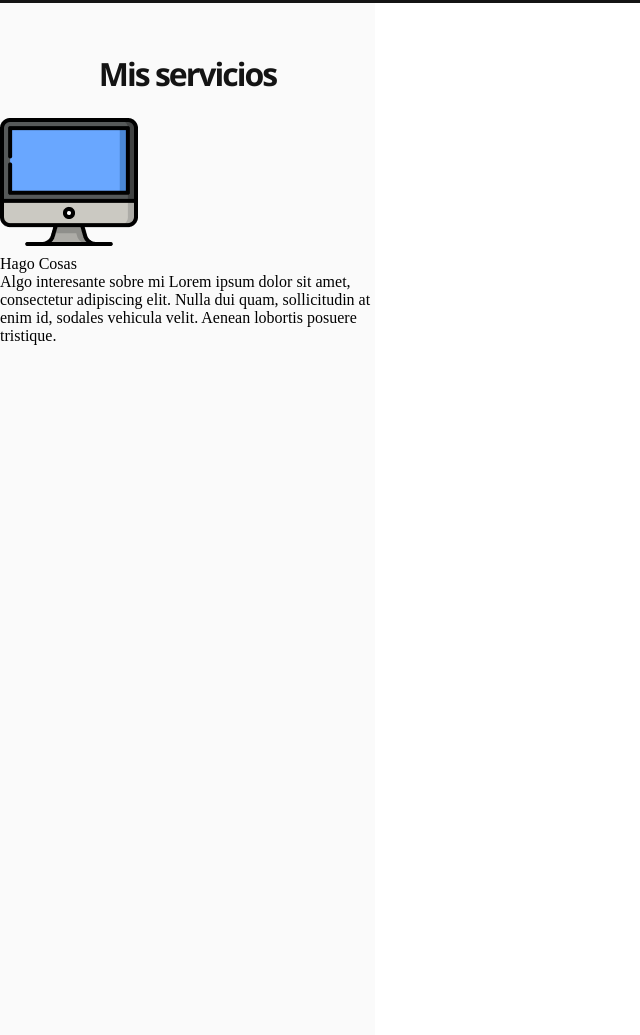
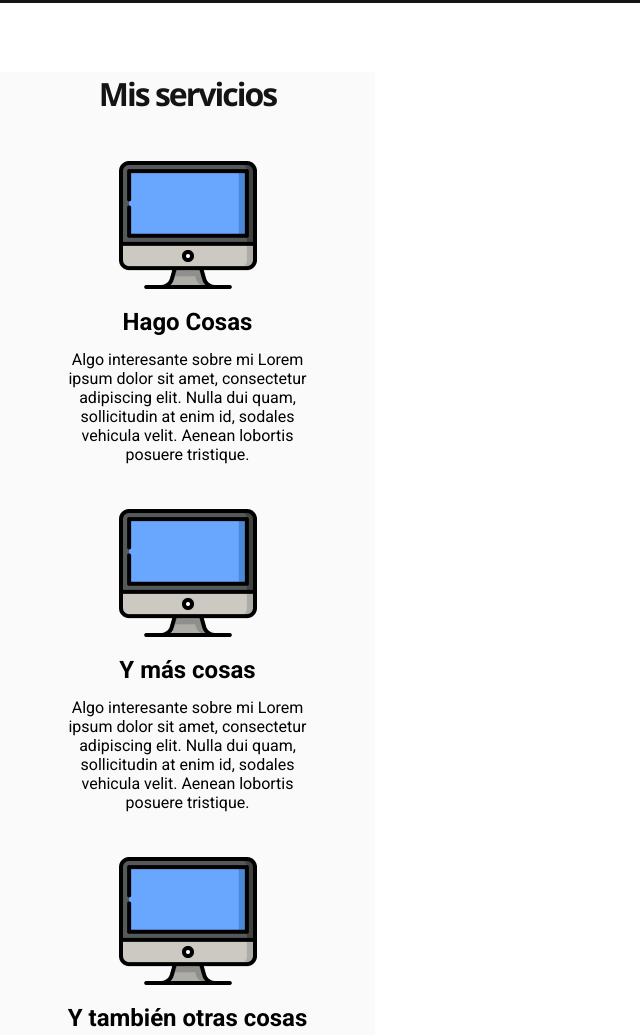
Before and after one commit to YasKetchup/maquetando-un-portfolio, a plain HTML site: page index.html in a window 1280 px wide. Shown: the part 1161-2196 px from the top of the page, without its empty margins (0-640 px from the left). Drawn offline with nearby package versions, Linux system fonts and the light colour scheme.

Commit message:
terminando section 3, quedan detalles de margenes

```diff
--- a/index.css
+++ b/index.css
@@ -63,15 +63,11 @@ body {
 }
 
 .subtitulo {
-  padding: 0 52px;
   height: 44px;
-  padding: 55px;
   font-family: "Open Sans";
   font-weight: 700;
-  color: #fafafa;
   font-size: 32px;
   letter-spacing: -2px;
-  line-height: 100%;
   text-align: center;
 }
 
@@ -105,14 +101,45 @@ body {
   background-color: #fafafa;
   width: 375px;
   height: 1375px;
+  margin-top: 69px;
 }
 
 .contenedor_section3 {
+  height: 100%;
 }
 
 .subtitulo {
   color: #141414;
+  width: 100%;
+}
+
+.elemento_section3 {
+  display: block;
+  font-family: "Roboto";
+  margin: 0 52px;
 }
 
 .img_section3 {
+  margin-top: 40px;
+  display: block;
+  margin-left: auto;
+  margin-right: auto;
 }
+
+.subtitulo2_contenedor {
+  width: 100%;
+  margin-top: ;
+}
+
+.subtitulo2 {
+  text-align: center;
+  margin: 14px auto;
+  font-weight: 700;
+  font-size: 24px;
+}
+
+.cuerpo {
+  font-size: 16px;
+  font-weight: 400;
+  text-align: center;
+}
--- a/index.html
+++ b/index.html
@@ -57,7 +57,26 @@
           <div class="subcontenedor_section3">
             <div class="elemento_section3">
               <img class="img_section3" src="./images/desktop 1.png" alt="Compu">
-              <div class="subtitulo2">Hago Cosas</div>
+              <div class="subtitulo2_contenedor">
+                <div class="subtitulo2">Hago Cosas</div>
+              </div>
+
+              <div class="cuerpo">Algo interesante sobre mi Lorem ipsum dolor sit amet, consectetur adipiscing elit. Nulla dui quam, sollicitudin at enim id, sodales vehicula velit. Aenean lobortis posuere tristique.</div>
+            </div>
+            <div class="elemento_section3">
+              <img class="img_section3" src="./images/desktop 1.png" alt="Compu">
+              <div class="subtitulo2_contenedor">
+                <div class="subtitulo2">Y más cosas</div>
+              </div>
+
+              <div class="cuerpo">Algo interesante sobre mi Lorem ipsum dolor sit amet, consectetur adipiscing elit. Nulla dui quam, sollicitudin at enim id, sodales vehicula velit. Aenean lobortis posuere tristique.</div>
+            </div>
+            <div class="elemento_section3">
+              <img class="img_section3" src="./images/desktop 1.png" alt="Compu">
+              <div class="subtitulo2_contenedor">
+                <div class="subtitulo2">Y también otras cosas</div>
+              </div>
+
               <div class="cuerpo">Algo interesante sobre mi Lorem ipsum dolor sit amet, consectetur adipiscing elit. Nulla dui quam, sollicitudin at enim id, sodales vehicula velit. Aenean lobortis posuere tristique.</div>
             </div>
           </div>
```
